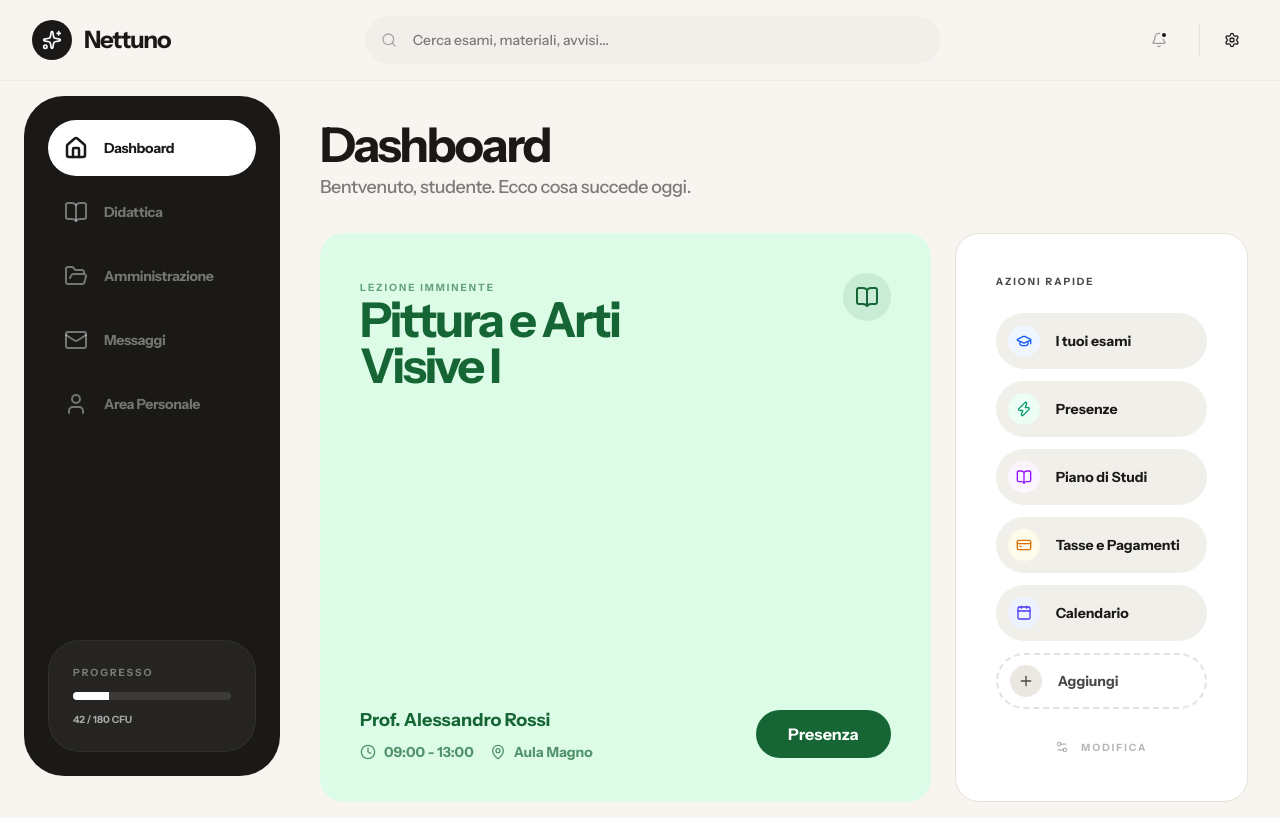
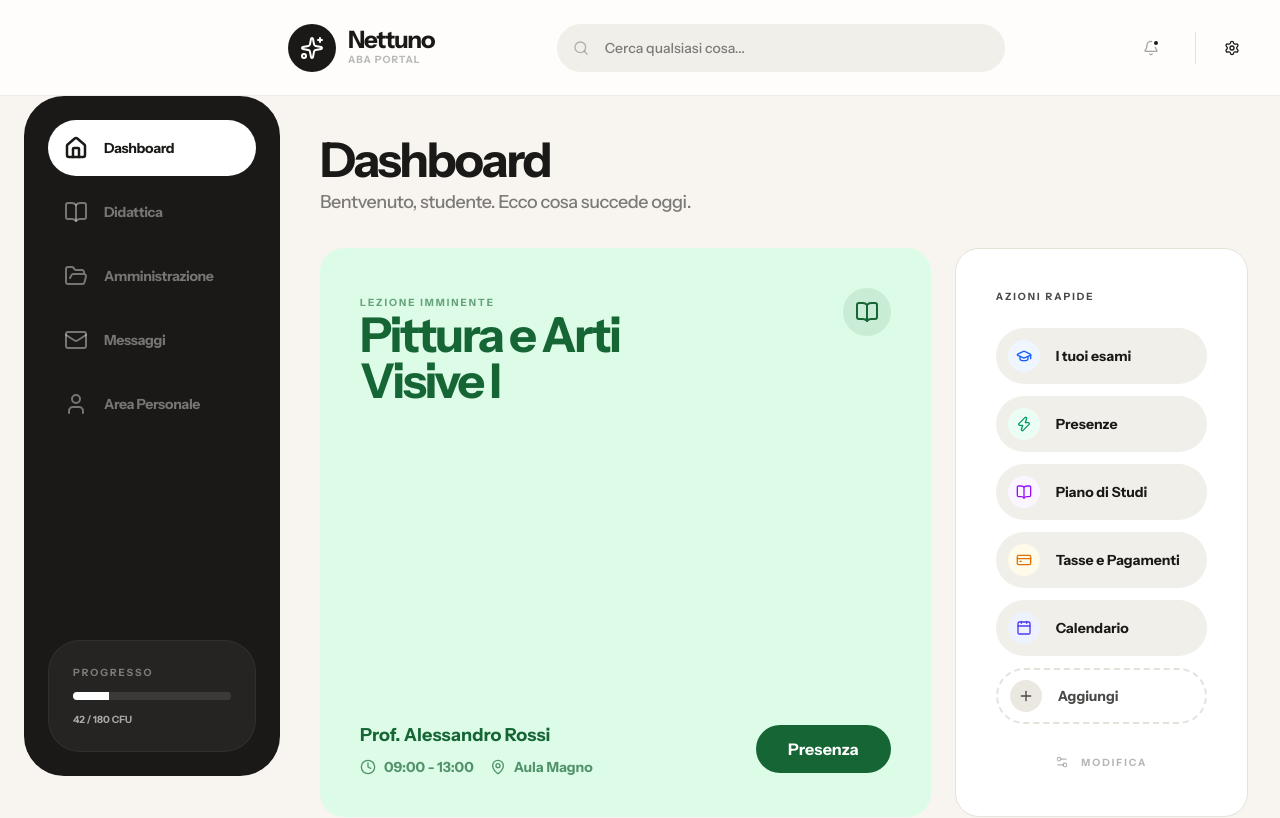
Before and after one commit to Snes00/nettuno-prototype, a Next.js app: page / in a window 1280 px wide. Shown: the top 818 px of the page. Built offline with nearby package versions, Linux system fonts and the light colour scheme.

Commit message:
fix: header alignment with sidebar and identical icon styles

```diff
--- a/src/components/layout/Header.tsx
+++ b/src/components/layout/Header.tsx
@@ -8,46 +8,48 @@ import Link from "next/link";
 
 export function Header() {
   return (
-    <header className="sticky top-0 z-50 w-full border-b bg-background/80 backdrop-blur-md transition-all">
-      <div className="max-w-[1280px] mx-auto flex h-20 items-center justify-between px-6 md:px-8">
-        {/* Logo - Allineato a sinistra con la sidebar */}
-        <div className="flex items-center">
+    <header className="sticky top-0 z-50 w-full border-b bg-white/80 backdrop-blur-md transition-all h-24 flex items-center">
+      <div className="w-full flex items-center justify-between px-6 md:px-8 md:pl-[288px]">
+        {/* pl-[288px] corrisponde a pl-72 per allinearsi perfettamente dopo la sidebar */}
+
+        <div className="flex items-center gap-4">
           <Link href="/" className="flex items-center gap-3 group">
-            <div className="h-10 w-10 rounded-xl bg-primary flex items-center justify-center transition-transform group-hover:rotate-12">
-               <Sparkles className="h-5 w-5 text-primary-foreground" />
+            <div className="h-12 w-12 rounded-2xl bg-[#1A1917] flex items-center justify-center transition-transform group-hover:rotate-12 group-hover:scale-105 shadow-none">
+               <Sparkles className="h-6 w-6 text-white" />
             </div>
-            <span className="text-2xl font-black tracking-tighter">
-              Nettuno
-            </span>
+            <div className="flex flex-col -gap-1">
+               <span className="text-2xl font-black tracking-tighter leading-none">
+                 Nettuno
+               </span>
+               <span className="text-[10px] font-bold uppercase tracking-widest text-[#1A1917]/30">ABA Portal</span>
+            </div>
           </Link>
         </div>
 
-        {/* Search Bar - Centrale */}
-        <div className="hidden flex-1 items-center justify-center px-12 md:flex">
-          <div className="relative w-full max-w-xl">
-            <Search className="absolute left-4 top-1/2 h-4 w-4 -translate-y-1/2 text-muted-foreground/60" />
+        <div className="hidden flex-1 items-center justify-center px-12 lg:flex">
+          <div className="relative w-full max-w-md">
+            <Search className="absolute left-4 top-1/2 h-4 w-4 -translate-y-1/2 text-[#1A1917]/30" />
             <Input
-              placeholder="Cerca esami, materiali, avvisi..."
-              className="w-full pl-12 h-12 bg-muted border-none rounded-xl focus-visible:ring-1 focus-visible:ring-primary transition-all font-medium"
+              placeholder="Cerca qualsiasi cosa..."
+              className="w-full pl-12 h-12 bg-[#F1EFE9] border-none rounded-2xl focus-visible:ring-2 focus-visible:ring-primary/10 transition-all font-medium text-sm"
             />
           </div>
         </div>
 
-        {/* Action Icons - Allineate a destra con lo stesso stile della sidebar */}
-        <div className="flex items-center gap-2">
-          <Button variant="ghost" size="icon" className="md:hidden rounded-xl h-11 w-11">
+        <div className="flex items-center gap-3">
+          <Button variant="ghost" size="icon" className="lg:hidden rounded-2xl h-12 w-12 bg-[#F1EFE9]">
             <Search className="h-5 w-5" />
           </Button>
 
           <Button
             variant="ghost"
-            className="h-12 w-12 rounded-xl text-[#1A1917]/40 hover:text-[#1A1917] hover:bg-muted relative transition-all"
+            className="h-12 w-12 rounded-2xl text-[#1A1917]/40 hover:text-[#1A1917] hover:bg-[#F1EFE9] relative transition-all flex items-center justify-center p-0"
           >
             <Bell className="h-6 w-6" />
-            <span className="absolute top-3.5 right-3.5 h-2 w-2 rounded-full bg-primary border-2 border-background"></span>
+            <span className="absolute top-3.5 right-3.5 h-2 w-2 rounded-full bg-primary border-2 border-white"></span>
           </Button>
 
-          <div className="h-8 w-px bg-border mx-2 hidden sm:block" />
+          <div className="h-8 w-px bg-[#E5E2DA] mx-2 hidden sm:block" />
 
           <div className="hover:scale-105 transition-transform">
             <SettingsDialog />
```
